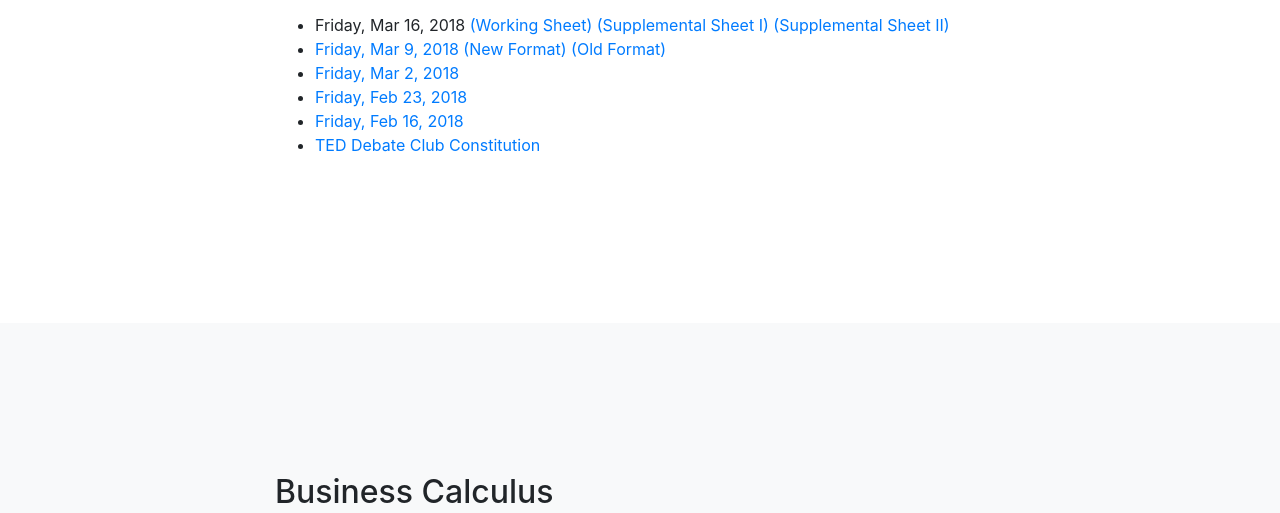
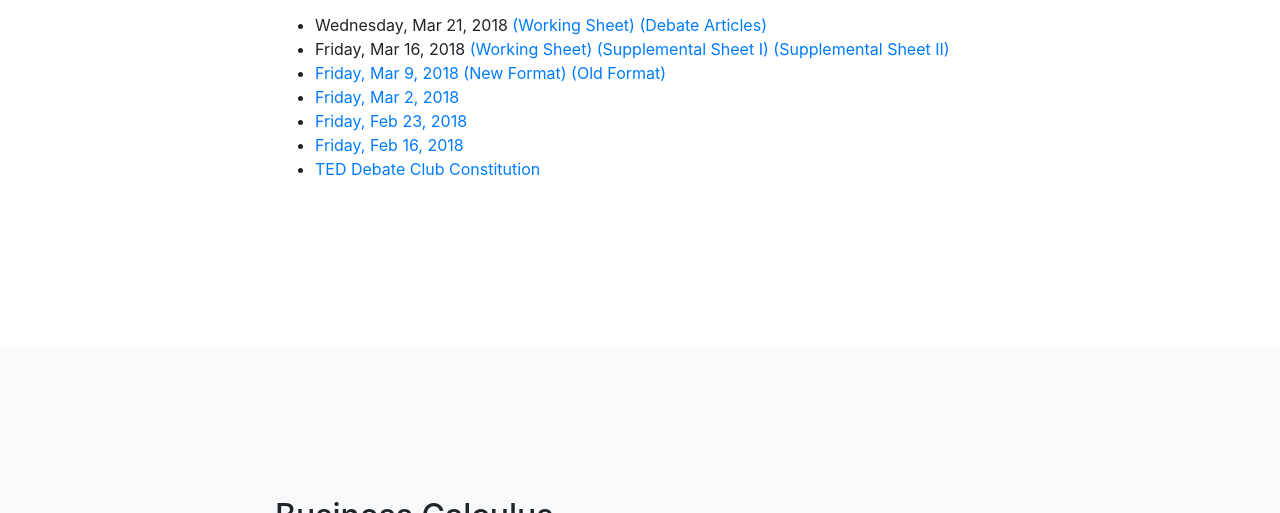
Before and after one commit to howon-kim/Tutoring-Material, a website with bundled scripts: page index.html in a window 1280 px wide. Shown: the part 587-1100 px from the top of the page. Built offline with nearby package versions, Linux system fonts and the light colour scheme.

Commit message:
Published Mar 21 TED Working Sheet

```diff
--- a/index.html
+++ b/index.html
@@ -58,6 +58,10 @@
                     <h2>Korea TED Debate Club</h2>
                     <p class="lead">TED Topics</p>
                     <ul>
+                        <li>Wednesday, Mar 21, 2018
+                            <a href="ted_debate/180321.pdf">(Working Sheet)</a>
+                            <a href="ted_debate/180321_debate.pdf">(Debate Articles)</a>
+                        </li>
                         <li>Friday, Mar 16, 2018
                             <a href="ted_debate/180316.pdf">(Working Sheet)</a>
                             <a href="ted_debate/180316_debate.pdf">(Supplemental Sheet I)</a>
```
Also changed, not shown: 5 other files.
